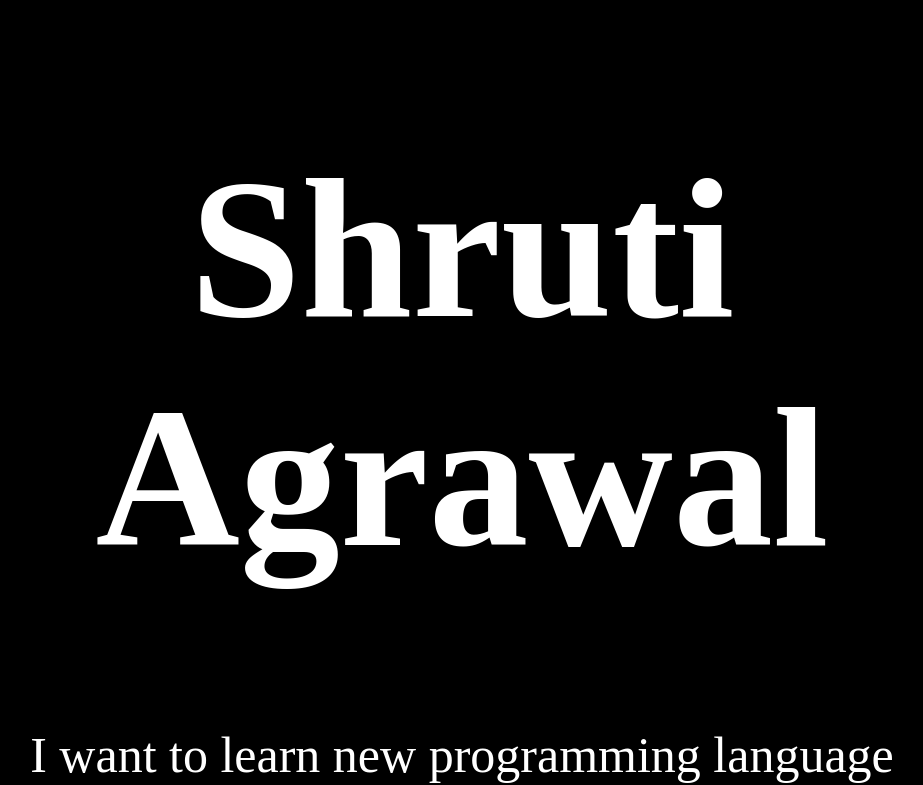
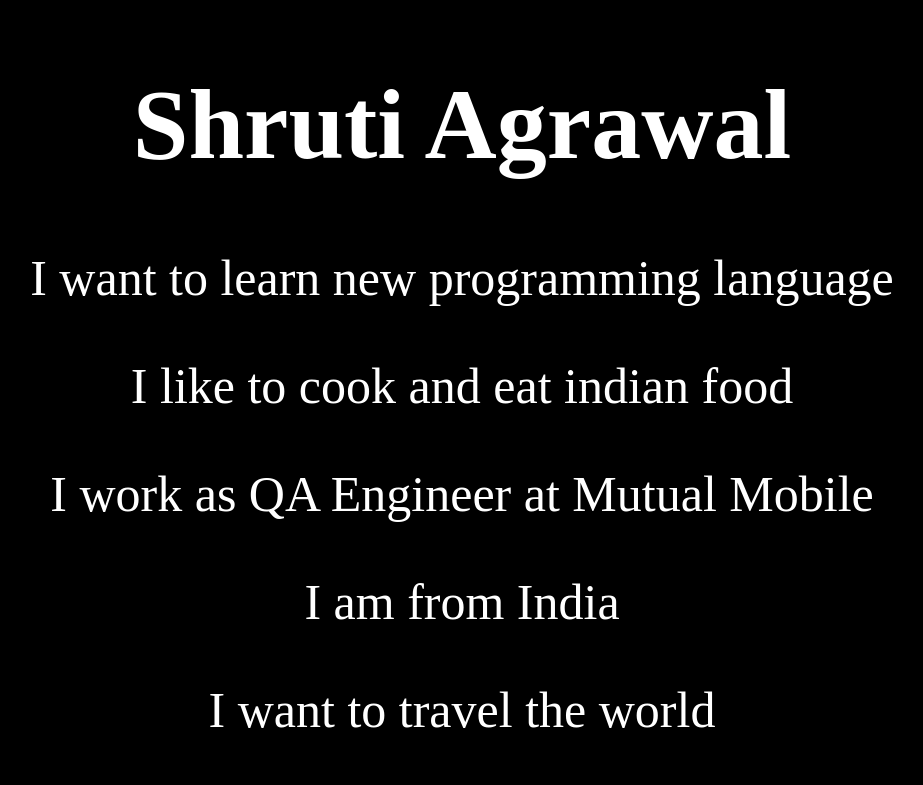
Before and after one commit to shruti0310/first-website, a plain HTML site: page index.html in a window 1280 px wide. Shown: the top 785 px of the page, without its empty margins (178-1101 px from the left). Drawn offline with Linux system fonts and the light colour scheme; grey boxes are pictures that could not be loaded.

Commit message:
i added a stylesheet and picture

```diff
--- a/style.css
+++ b/style.css
@@ -11,7 +11,7 @@ p
 
 h1
 {
-    font-size: 200px
+    font-size: 100px
 }
 img
 {
```
